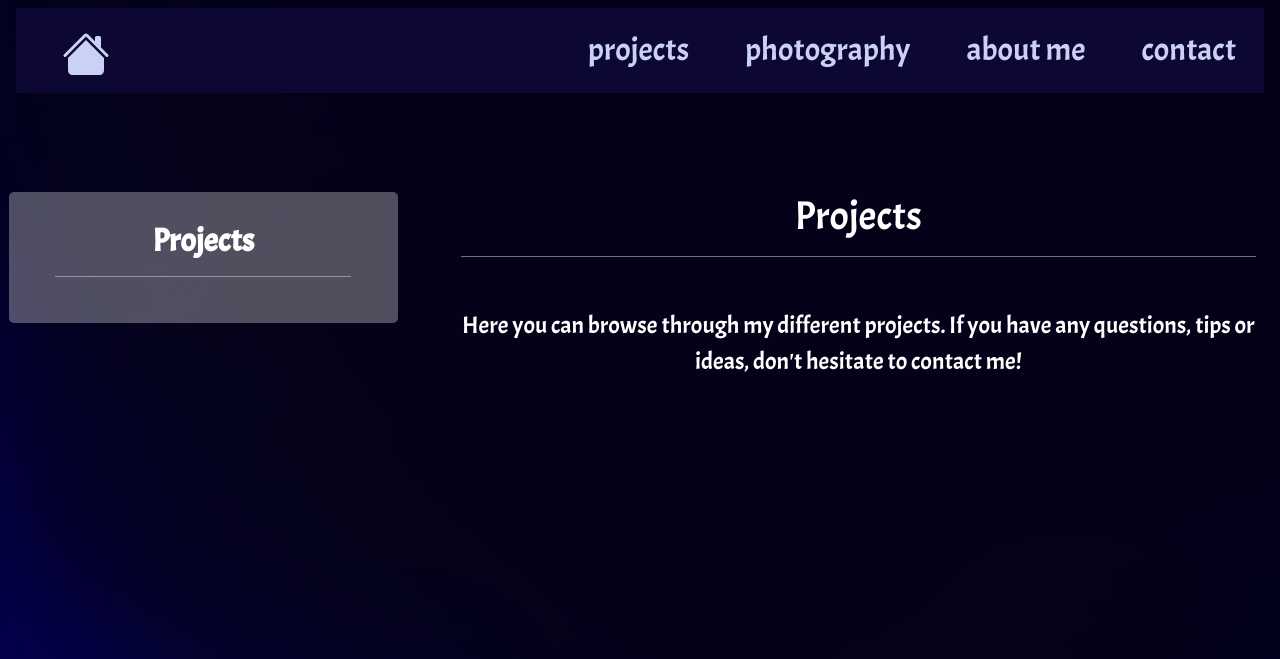
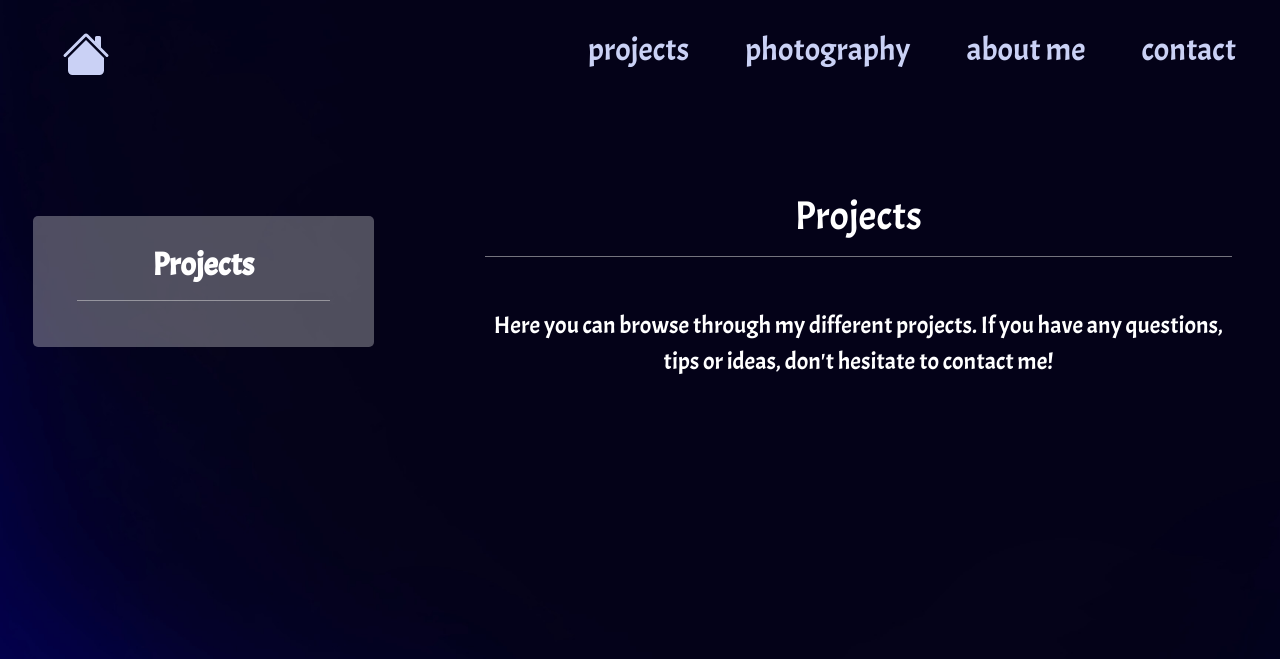
Before and after one commit to victorhook/website, a Django app: template projects/templates/projects/projects.html in a window 1280 px wide. Shown: the top 659 px of the page. Run offline with Django 3.2, Linux system fonts and the light colour scheme; the template is opened without the code that fills it, so the values that code supplies are empty; some libraries are stand-ins or nearby versions.

Commit message:
fixed color bug

```diff
--- a/static/css/index.css
+++ b/static/css/index.css
@@ -88,6 +88,9 @@ hr {
 
 .navbar-collapse {
   text-align: left;
+}
+
+.navbarcollapsed {
   background-color: #0c0833;
 }
 
--- a/static/css/projects.css
+++ b/static/css/projects.css
@@ -5,11 +5,11 @@
 }
 
 .sidebar-container {
-    padding: 1em;
+    padding: 2em;
 }
 
 .project-content {
-    padding: 1em;
+    padding: 1em 2em;
 }
 
 .projects .sidebar {
--- a/templates/index.html
+++ b/templates/index.html
@@ -34,7 +34,7 @@
           </svg>
         </button>
 
-        <div class="collapse navbar-collapse ml-auto" id="navbarTogglerDemo03">
+        <div class="collapse navbarcollapsed navbar-collapse ml-auto" id="navbarTogglerDemo03">
           <ul class="navbar-nav ml-auto mt-lg-0">
               <li class="nav-item">
                 <a id="home-logo-collapsed" href="/" class="nav-link nav-brand">
```
